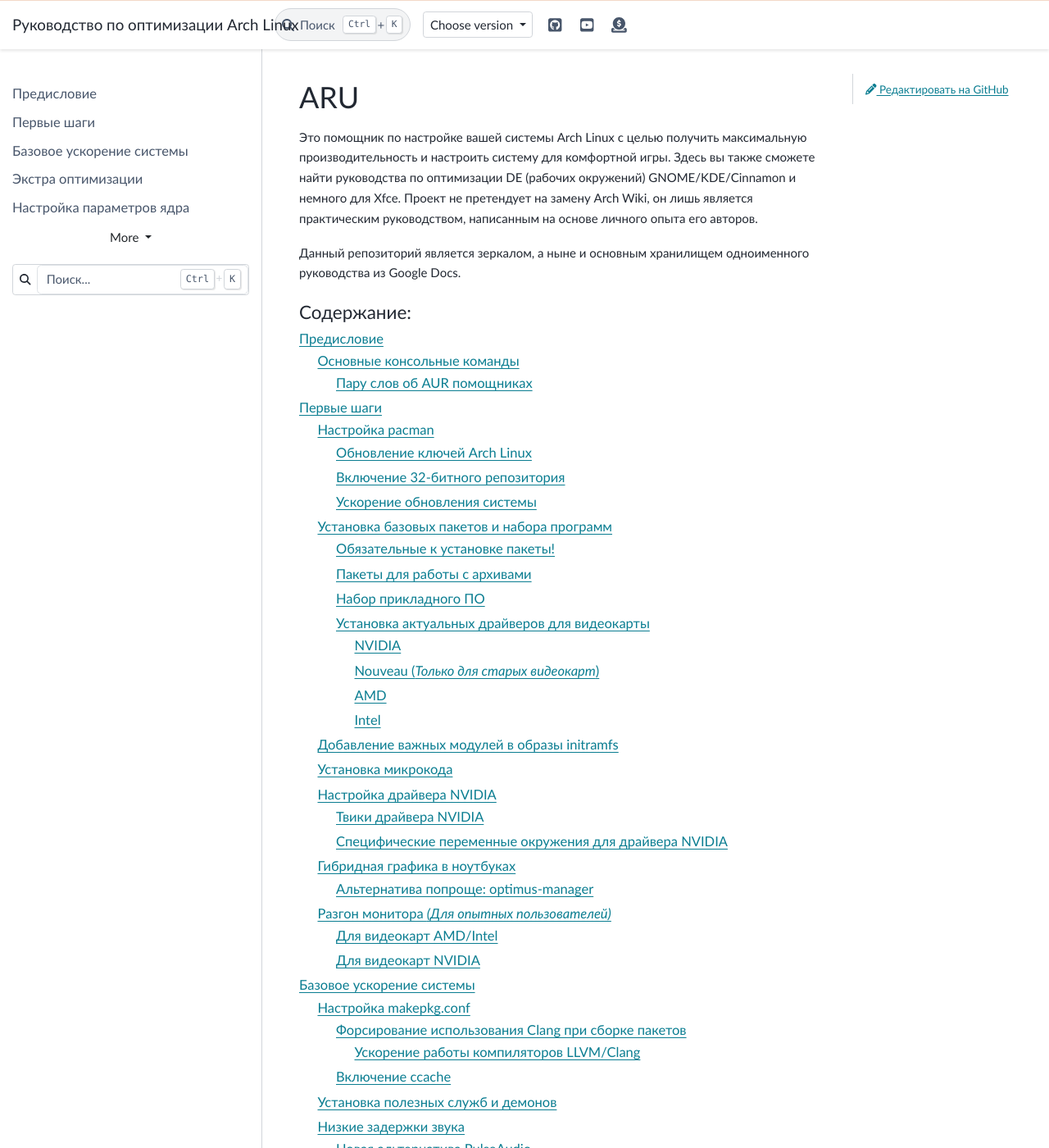
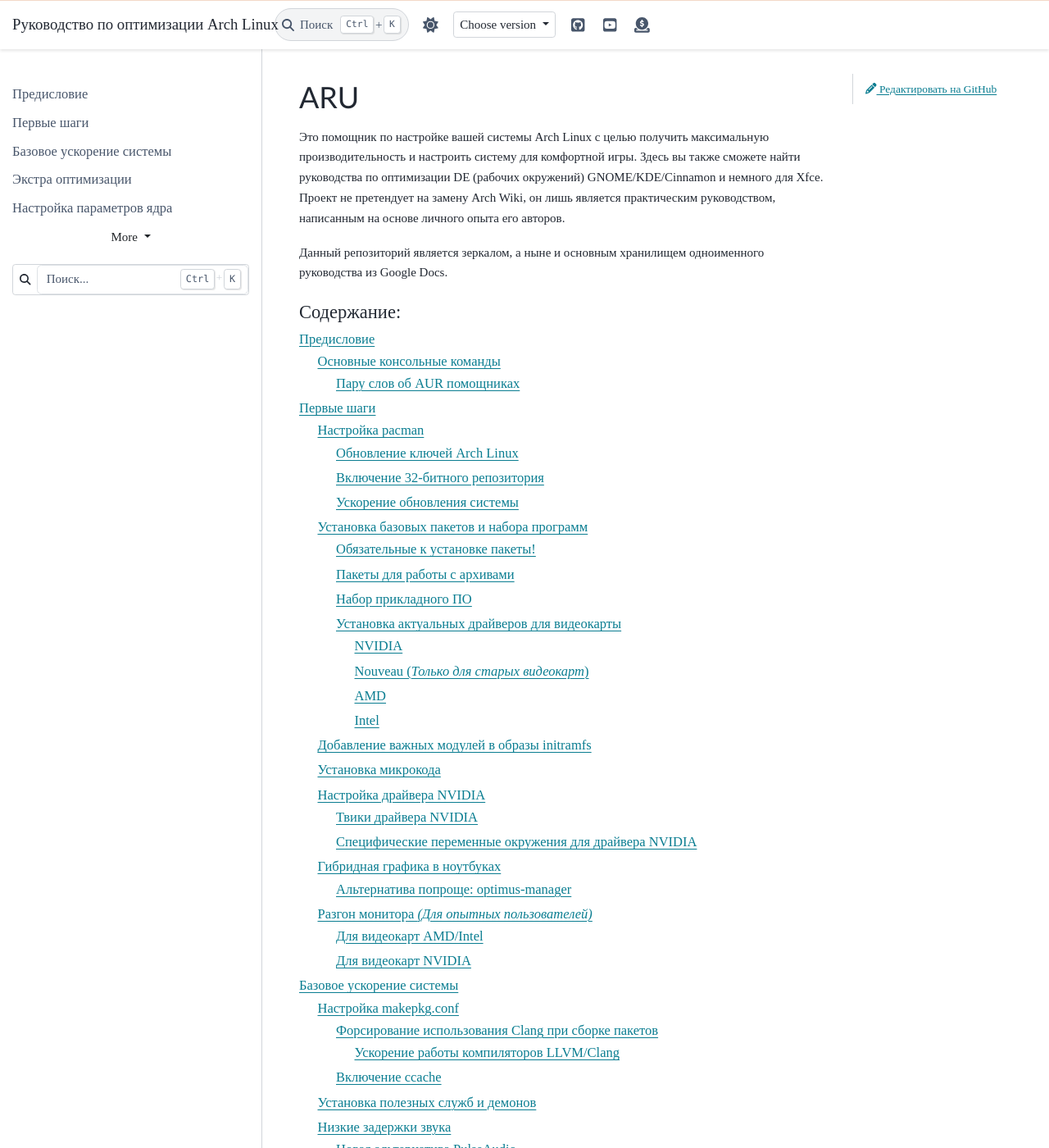
Before and after one commit to ventureoo/ARU, a Sphinx documentation site: the page built from docs/index.rst, in a window 1280 px wide and 1400 px high. Shown: the whole window at 82% size. Built offline with Sphinx 7.4.7 and the PyData theme 0.15.4, drawn with Linux system fonts in a browser that asks for light colours.

Commit message:
sphinx: Add theme switcher

```diff
--- a/docs/_static/css/custom.css
+++ b/docs/_static/css/custom.css
@@ -30,7 +30,7 @@
   * Font family
   **/
   /* These are adapted from https://systemfontstack.com/ */
-  --pst-font-family-base-system: Optima, Segoe, "Segoe UI", Candara, Calibri, Arial, sans-serif;
+  --pst-font-family-base-system: "Optima, Segoe, "Segoe UI", Candara, Calibri, Arial, sans-serif";
   --pst-font-family-monospace-system: Consolas, Menlo, Deja Vu Sans Mono, Bitstream Vera Sans Mono, monospace;
 
   --pst-font-family-base: var(--pst-font-family-base-system);
--- a/docs/conf.py
+++ b/docs/conf.py
@@ -71,7 +71,7 @@
 
 html_theme_options = {
     "navbar_center": [],
-    "navbar_end": [ "version-switcher", "navbar-icon-links" ],
+    "navbar_end": [ "theme-switcher", "version-switcher", "navbar-icon-links" ],
     "use_edit_page_button": True,
     "navbar_align": "content",
     "pygment_light_style": "tango",
```
